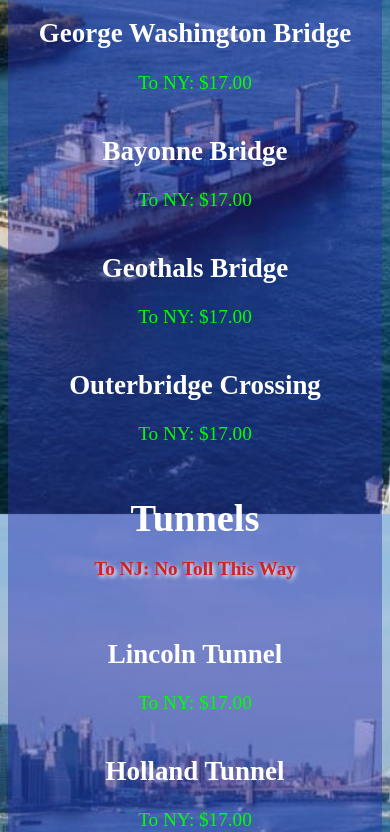
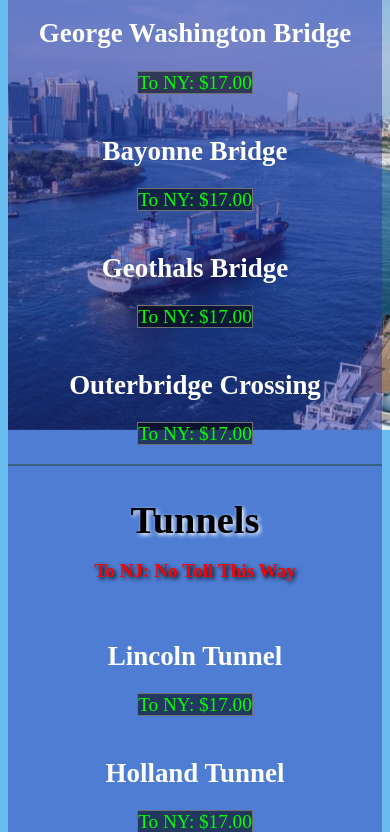
Before and after one commit to WebDesign-MultiMedia/Tolls-Price-2023, a plain HTML site: page portAuthority.html in a window 390 px wide. Shown: the part 330-1162 px from the top of the page. Drawn offline with Linux system fonts and the light colour scheme.

Commit message:
Add files via upload

```diff
--- a/home.css
+++ b/home.css
@@ -1,6 +1,8 @@
 /* Extra small devices (phones, 600px and down) */
 @media only screen and (max-width: 600px) {
     body {
+        position: relative;
+        top: 250px;
         background-color: black;
         border: 3px solid gold;
         height: auto;
@@ -22,9 +24,8 @@
             flex-direction: column;
             align-items: center;
             position: relative;
-
-            top: 20px;
-
+        z-index: 1;
+            top: 10px;
         }
 
         .MTA{
@@ -59,12 +60,48 @@
             text-decoration: none;
         }
 
+        #responsive{
+            width: 100%;
+            height: auto;
+            position: fixed;
+            bottom: 0;
+            left: 0;
+        }
 
-
+        #responsive2{
+            width: 100%;
+            height: auto;
+            position: fixed;
+            top: 0;
+            left: 0;
+        }
 
 
 
 }
 
 /* Small devices (portrait tablets and large phones, 600px and up) */
-@media only screen and (min-width: 600px) {}
+@media only screen and (min-width: 600px) {
+
+}
+
+/* Medium devices (landscape tablets, 768px and up) */
+@media only screen and (min-width: 768px) {
+    body{
+        display: none;
+    }
+}
+/* Large devices (laptops/desktops, 992px and up) */
+@media only screen and (min-width: 992px) {
+    body{
+        display: none;
+    }
+}
+
+/* Extra large devices (large laptops and desktops, 1200px and up) */
+@media only screen and (min-width: 1200px) {
+    body{
+        display: none;
+    }
+
+}
--- a/portAuthority.css
+++ b/portAuthority.css
@@ -1,14 +1,17 @@
 /* Extra small devices (phones, 600px and dowv cn) */
 @media only screen and (max-width: 600px) {
       body{
-         background-color: lightblue;
-         background-image: url("img/Port_of_New_1.jpeg");
-         background-size: cover;
-         background-repeat: no-repeat;
-         background-attachment: fixed;
+         background-color: rgb(105, 188, 239);
+
         }
 
-
+        #background{
+            position: fixed;
+            width: 100%;
+            height: auto;
+            z-index: -1;
+            bottom: 10%;
+        }
 
             /* Bridges */
         h1{
@@ -30,8 +33,10 @@
 
         .bridges h2{
             text-align: center;
-            color: white;
+            color: rgb(0, 0, 0);
             font-size: 2em;
+            text-shadow: 2px 2px 4px white;
+
         }
 
 
@@ -48,8 +53,9 @@
         }
         .Tunnels h2{
             text-align: center;
-            color: white;
+            color: rgb(0, 0, 0);
             font-size: 2em;
+            text-shadow: 2px 2px 4px white;
         }
 
 
@@ -69,13 +75,56 @@
 
         /* TOll PRICE */
         #warning{
-            color: rgb(211, 33, 33);
+            color: rgb(255, 0, 0);
             font-size: 0.5em;
-            text-shadow: 2px 2px 4px white;
+            text-shadow: 2px 2px 4px black;
 
         }
-        span{
+        #price{
             color: rgb(0, 255, 0);
             text-align: center;
+            border: 1px solid rgb(113, 113, 113);
+            background-color: rgba(0, 0, 0, 0.552);
+
+        }
+
+
+        #line{
+            border: 1px solid rgba(0, 0, 0, 0.469);
+        }
+
+        .fa-circle-left{
+            position: absolute;
+            float: left;
+            color: white;
+            font-size: 2em;
+            left: 5%;
+        }
+        .fa-circle-left:hover{
+            color: rgb(0, 30, 255);
+            cursor: pointer;
         }
 }
+
+
+/* Medium devices (landscape tablets, 768px and up) */
+@media only screen and (min-width: 768px) {
+    body{
+        display: none;
+    }
+}
+
+/* Large devices (laptops/desktops, 992px and up) */
+@media only screen and (min-width: 992px) {
+    body{
+        display: none;
+    }
+}
+
+/* Extra large devices (large laptops and desktops, 1200px and up) */
+@media only screen and (min-width: 1200px) {
+    body{
+        display: none;
+    }
+
+}
--- a/portAuthority.html
+++ b/portAuthority.html
@@ -5,32 +5,44 @@
     <meta http-equiv="X-UA-Compatible" content="IE=edge">
     <meta name="viewport" content="width=device-width, initial-scale=1.0">
     <link rel="stylesheet" href="portAuthority.css">
+    <script src="https://kit.fontawesome.com/20277be657.js" crossorigin="anonymous"></script>
+
+
+
+
     <title>Document</title>
 </head>
 <body>
+
+    <img id="background" src="img/Port_of_New_1.jpeg" alt="">
+
     <h1>Port Authority NY NJ</h1>
+
+    <a href="index.html"><i class="fa-solid fa-circle-left"></i></a>
 
 	<div class="bridges">
         <h2>Bridges <br> <span id="warning">To NJ: No Toll This Way</span></h2>
 	<section>
 	<h3> <a href="https://goo.gl/maps/6mqtmi1sWH2ERyAeA">George Washington Bridge</a></h3>
-    <p><span>To NY: $17.00</span></p>
+    <p><span id="price">To NY: $17.00</span></p>
 	</section>
 	<section>
 	<h3> <a href="https://goo.gl/maps/YSFPq3671Dns1waM7">Bayonne Bridge</a></h3>
-    <p><span>To NY: $17.00</span></p>
+    <p><span id="price">To NY: $17.00</span></p>
 	</section>
 	<section>
 	<h3> <a href="https://goo.gl/maps/t79dRWmazsgJYiSY8">Geothals Bridge</a></h3>
-    <p><span>To NY: $17.00</span></span></p>
+    <p><span id="price">To NY: $17.00</span></p>
 
 	</section>
 	<section>
 	<h3> <a href="https://goo.gl/maps/CNAopv6hgQ1JFdma9">Outerbridge Crossing</a></h3>
-    <p><span>To NY: $17.00</span></p>
+    <p><span id="price">To NY: $17.00</span></p>
 
 	</section>
 	</div>
+
+    <div id="line"></div>
 
 
     <div class="Tunnels">
@@ -38,12 +50,12 @@
 
         <section>
             <h3> <a href="https://goo.gl/maps/TqBJ5N6ABJL1J5rf9">Lincoln Tunnel</a></h3>
-            <p><span>To NY: $17.00</span></p>
+            <p><span id="price">To NY: $17.00</span></p>
 
         </section>
         <section>
             <h3> <a href="https://www.google.com/maps/place/Holland+Tunnel+Toll+Plaza/@40.7297832,-74.0408536,17z/data=!3m1!4b1!4m6!3m5!1s0x89c2598a3d7bf86d:0x112eafa924ae6ad5!8m2!3d40.7297792!4d-74.0386596!16s%2Fg%2F1td1qt85">Holland Tunnel</a></h3>
-            <p><span>To NY: $17.00</span></p>
+            <p><span id="price">To NY: $17.00</span></p>
 
         </section>
 
```
Also changed, not shown: index.html (+4 -1 lines), mta.html (+6 -1 lines).
